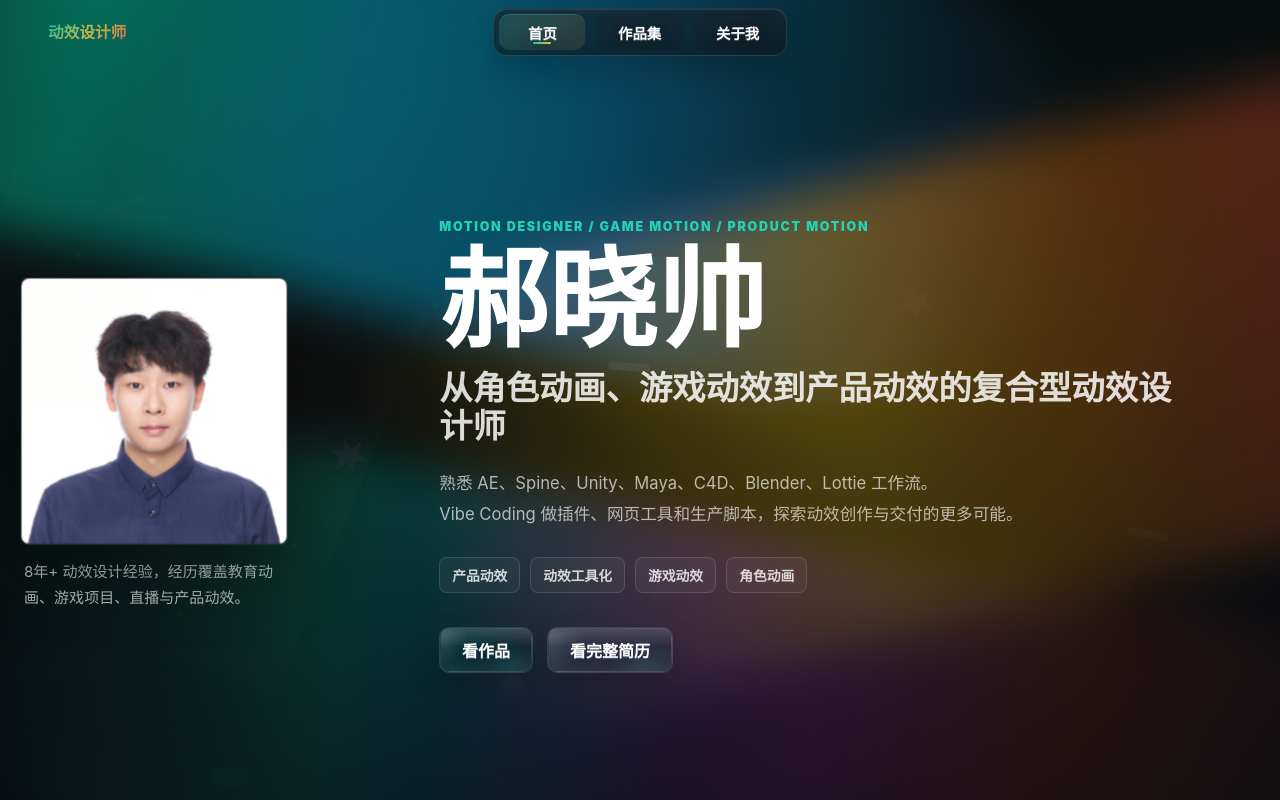
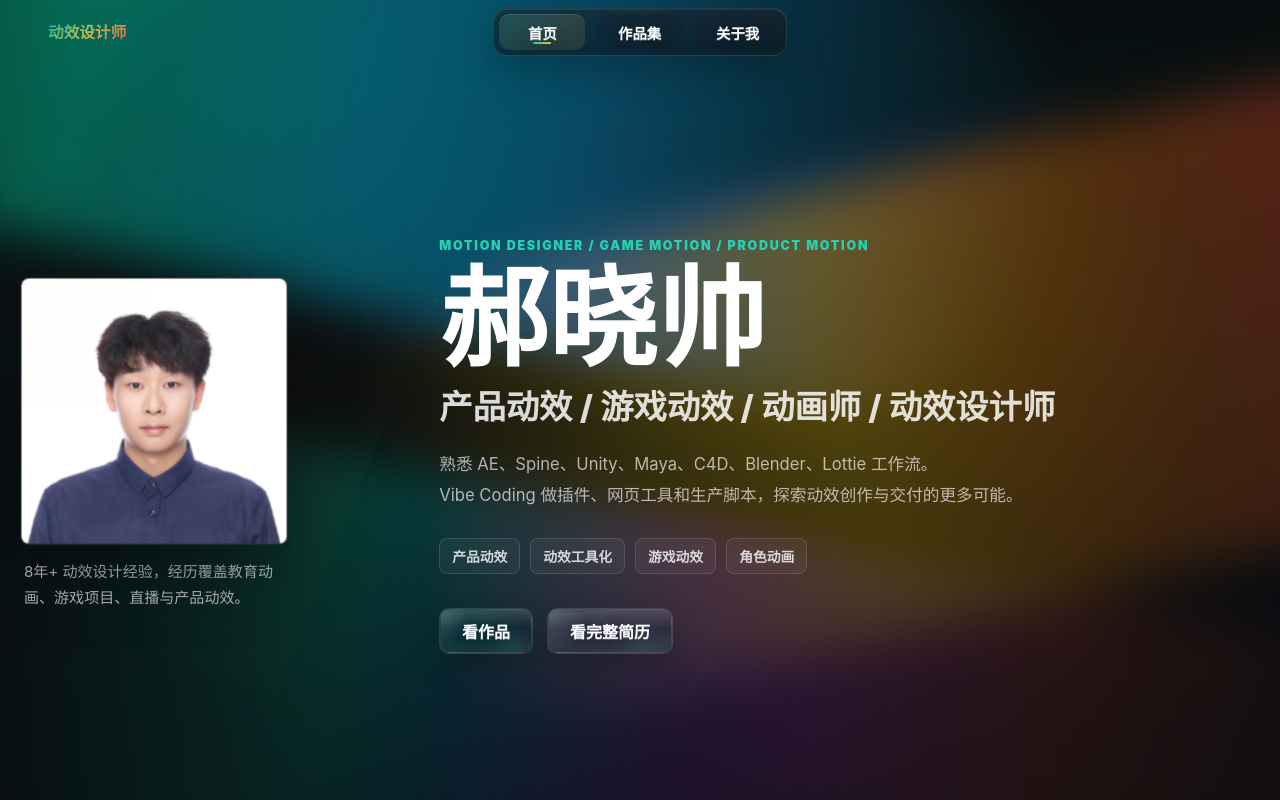
Before and after one commit to haoxiaoshuai97-eng/jianli, a React (Vite) app: page / in a window 1280 px wide. Shown: the top 800 px of the page. Built offline with nearby package versions, Linux system fonts and the light colour scheme.

Commit message:
update home hero copy

```diff
--- a/src/components/MotionBackground.jsx
+++ b/src/components/MotionBackground.jsx
@@ -11,13 +11,6 @@ const stems = Array.from({ length: 22 }, (_, index) => ({
   top: `${18 + ((index * 23) % 68)}%`,
   height: 42 + ((index * 19) % 82),
   delay: (index % 9) * 0.16,
-}));
-
-const doodles = Array.from({ length: 10 }, (_, index) => ({
-  id: `doodle-${index}`,
-  kind: ['dash', 'dot', 'star', 'pill'][index % 4],
-  left: `${8 + ((index * 31) % 84)}%`,
-  top: `${16 + ((index * 37) % 68)}%`,
 }));
 
 const MotionBackground = () => {
@@ -60,25 +53,6 @@ const MotionBackground = () => {
       }
     );
 
-    gsap.to('.bg-doodle', {
-      y: 'random(-14, 14, 1)',
-      x: 'random(-8, 8, 1)',
-      duration: 'random(2.6, 4.8, 0.1)',
-      ease: 'sine.inOut',
-      repeat: -1,
-      yoyo: true,
-      stagger: { each: 0.09, from: 'random' },
-    });
-
-    gsap.to('.bg-shape:not(.bg-dot)', {
-      rotation: 'random(-18, 18, 1)',
-      duration: 'random(2.8, 5.2, 0.1)',
-      ease: 'sine.inOut',
-      repeat: -1,
-      yoyo: true,
-      stagger: { each: 0.12, from: 'random' },
-    });
-
   }, { scope: root });
 
   return (
@@ -99,18 +73,6 @@ const MotionBackground = () => {
             <span className="bg-stem-line" />
           </span>
         ))}
-        {doodles.map((doodle) => (
-          <span
-            key={doodle.id}
-            className={`bg-doodle bg-doodle-${doodle.kind}`}
-            style={{
-              left: doodle.left,
-              top: doodle.top,
-            }}
-          >
-            <span className={`bg-shape bg-${doodle.kind}`} />
-          </span>
-        ))}
       </div>
     </div>
   );
--- a/src/pages/Home.jsx
+++ b/src/pages/Home.jsx
@@ -160,7 +160,7 @@ const Home = () => {
           <p className="home-kicker home-reveal">Motion Designer / Game Motion / Product Motion</p>
           <h1 className="home-title home-reveal">
             郝晓帅
-            <span>从角色动画、游戏动效到产品动效的复合型动效设计师</span>
+            <span>产品动效 / 游戏动效 / 动画师 / 动效设计师</span>
           </h1>
           <p className="home-summary home-reveal">
             <span>熟悉 AE、Spine、Unity、Maya、C4D、Blender、Lottie 工作流。</span>
```
